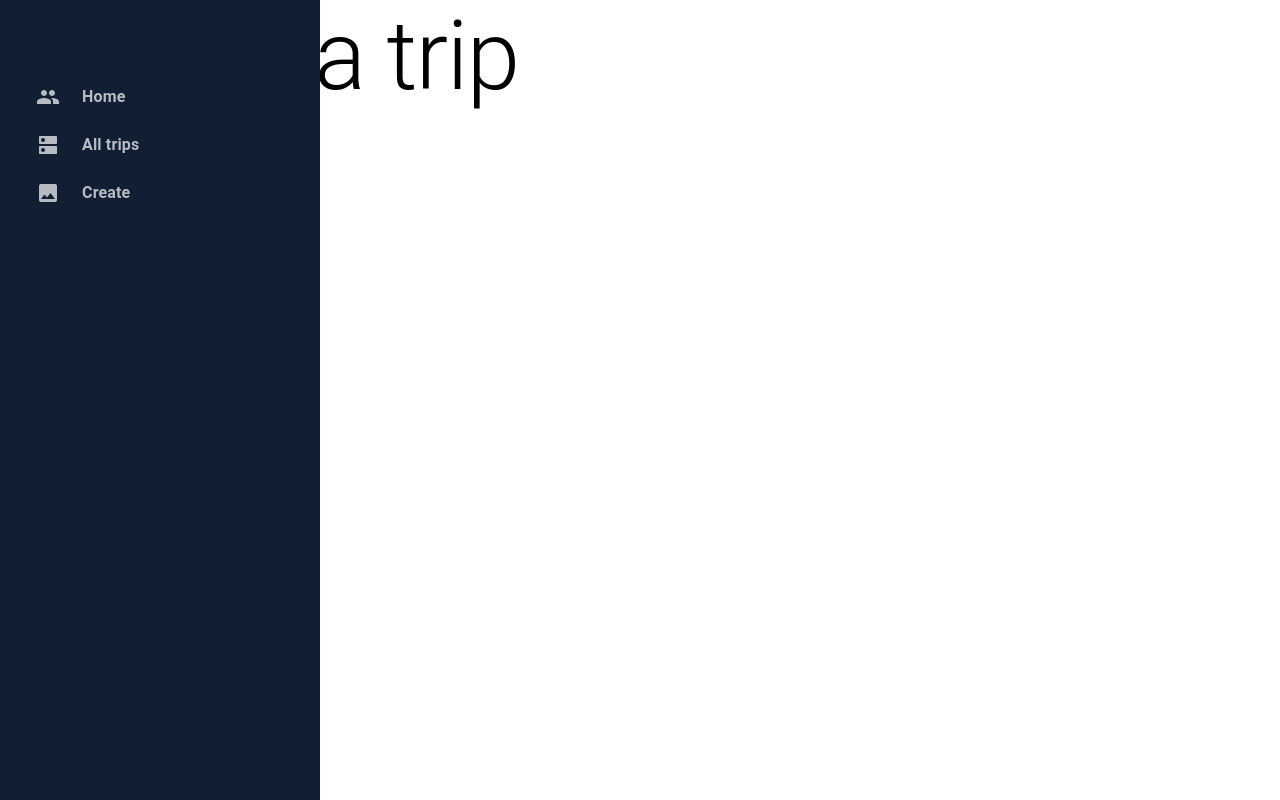
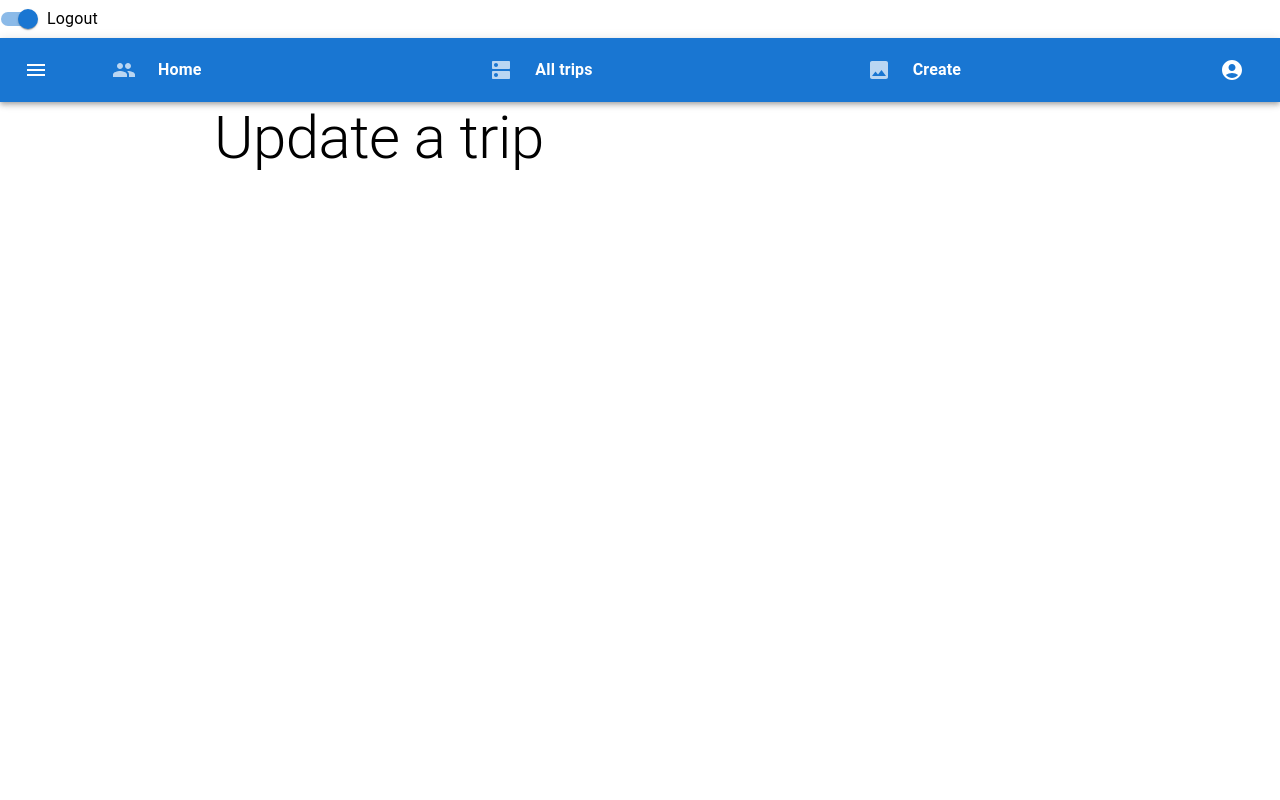
Before and after one commit to axelle-bch/Trips, a React (Create React App) app in the folder trips-frontend/: page /create in a window 1280 px wide. Built offline with nearby package versions, Linux system fonts and the light colour scheme.

Commit message:
Connected backend and frontend

```diff
--- /dev/null
+++ b/trips-frontend/src/api/hooks/useGetAllTrips.ts
@@ -0,0 +1,16 @@
+import {useQuery} from "react-query";
+import apiClient from "../../http-common";
+
+export const useGetAllTrips = () => {
+    return useQuery(
+        "get-all-trips",
+        async () => {
+            return await apiClient.get("/trips");
+        },
+        {
+            onError: (err) => {
+                console.error(err);
+            },
+        }
+    )
+}
--- a/trips-frontend/src/components/Navbar/Navbar.tsx
+++ b/trips-frontend/src/components/Navbar/Navbar.tsx
@@ -1,27 +1,68 @@
 import React from 'react'
-import Drawer from '@mui/material/Drawer';
 import Toolbar from '@mui/material/Toolbar';
-import List from '@mui/material/List';
-import Divider from '@mui/material/Divider';
-import ListItem from '@mui/material/ListItem';
-import ListItemIcon from '@mui/material/ListItemIcon';
-import ListItemText from '@mui/material/ListItemText';
-import { mainNavbarItems } from './navbarItems';
-import { navbarStyles } from './styles';
 import { useNavigate } from "react-router-dom";
+import MenuIcon from '@mui/icons-material/Menu';
+import {
+    AppBar,
+    Box,
+    FormControlLabel,
+    FormGroup,
+    IconButton,
+    ListItem, ListItemIcon, ListItemText,
+    Menu,
+    MenuItem,
+    Switch,
+    Typography
+} from "@mui/material";
+import {AccountCircle} from "@mui/icons-material";
+import {mainNavbarItems} from "./navbarItems";
+import {navbarStyles} from "./styles";
 
 const Navbar = () => {
     const navigate = useNavigate();
+    const [auth, setAuth] = React.useState(true);
+    const [anchorEl, setAnchorEl] = React.useState<null | HTMLElement>(null);
+
+    const handleChange = (event: React.ChangeEvent<HTMLInputElement>) => {
+        setAuth(event.target.checked);
+    };
+
+    const handleMenu = (event: React.MouseEvent<HTMLElement>) => {
+        setAnchorEl(event.currentTarget);
+    };
+
+    const handleClose = () => {
+        setAnchorEl(null);
+    };
 
     return (
-        <Drawer
-            sx={navbarStyles.drawer}
-            variant="permanent"
-            anchor="left"
+        <Box sx={{ flexGrow: 1 }}>
+            <FormGroup>
+
+                <FormControlLabel
+                    control={
+                        <Switch
+                            checked={auth}
+                            onChange={handleChange}
+                            aria-label="login switch"
+                        />
+                    }
+                    label={auth ? 'Logout' : 'Login'}
+                />
+            </FormGroup>
+
+            <AppBar position="static">
+                <Toolbar>
+                    <IconButton
+                        size="large"
+                        edge="start"
+                        color="inherit"
+                        aria-label="menu"
+                        sx={{ mr: 2 }}
                     >
-            <Toolbar />
-            <Divider />
-            <List>
+                        <MenuIcon />
+                    </IconButton>
+
                     {mainNavbarItems.map((item, index) => (
                         <ListItem
                             button
@@ -39,8 +80,42 @@ const Navbar = () => {
                             />
                         </ListItem>
                     ))}
-            </List>
-        </Drawer>
+
+                    {auth && (
+                        <div>
+                            <IconButton
+                                size="large"
+                                aria-label="account of current user"
+                                aria-controls="menu-appbar"
+                                aria-haspopup="true"
+                                onClick={handleMenu}
+                                color="inherit"
+                            >
+                                <AccountCircle />
+                            </IconButton>
+                            <Menu
+                                id="menu-appbar"
+                                anchorEl={anchorEl}
+                                anchorOrigin={{
+                                    vertical: 'top',
+                                    horizontal: 'right',
+                                }}
+                                keepMounted
+                                transformOrigin={{
+                                    vertical: 'top',
+                                    horizontal: 'right',
+                                }}
+                                open={Boolean(anchorEl)}
+                                onClose={handleClose}
+                            >
+                                <MenuItem onClick={handleClose}>Profile</MenuItem>
+                                <MenuItem onClick={handleClose}>My account</MenuItem>
+                            </Menu>
+                        </div>
+                    )}
+                </Toolbar>
+            </AppBar>
+        </Box>
     );
 };
 
--- /dev/null
+++ b/trips-frontend/src/http-common.tsx
@@ -0,0 +1,12 @@
+import axios from "axios";
+
+const baseUrl = "http://localhost:8080/api";
+const token = "Bearer " + "eyJhbGciOiJIUzUxMiJ9.eyJzdWIiOiJhZG1pbiIsImF1dGgiOiJST0xFX0FETUlOLFJPTEVfVVNFUiIsImV4cCI6MTY3MjQyNTM5MH0.aZHuL3CNCHJiLSOWyFLwZ0E3pR9e2-swOlytzOlmJhf3l4FU1fWnbruSH_MCO9G57xsW3ZmGzps7eHG2M7JMuw";
+
+export default axios.create({
+    baseURL: baseUrl,
+    headers: {
+        "Content-type": "application/json",
+        "Authorization": token
+    }
+});
--- a/trips-frontend/src/routes/CreateTrip/CreateTrip.tsx
+++ b/trips-frontend/src/routes/CreateTrip/CreateTrip.tsx
@@ -3,7 +3,7 @@ import {Typography} from "@mui/material";
 export const CreateTrip = () => {
     return (
         <>
-            <Typography variant={"h1"}>Update a trip</Typography>
+            <Typography variant={"h2"}>Update a trip</Typography>
         </>
     )
 }
--- a/trips-frontend/src/routes/Layout/Layout.tsx
+++ b/trips-frontend/src/routes/Layout/Layout.tsx
@@ -1,13 +1,15 @@
 import {Outlet} from "react-router-dom";
 import Navbar from "../../components/Navbar/Navbar";
-
+import {Container} from "@mui/material";
 
 
 export const Layout = () => {
     return (
         <>
-                <Navbar></Navbar>
+            <Navbar></Navbar>
+            <Container maxWidth="md">
                 <Outlet />
+            </Container>
         </>
     )
 }
--- /dev/null
+++ b/trips-frontend/src/routes/TripsList/TripsList.jsx
@@ -0,0 +1,42 @@
+import {Container, Grid, Typography} from "@mui/material";
+import {useQuery, useQueryClient} from "react-query";
+import apiClient from '../../http-common'
+import {useEffect, useState} from "react";
+import {useGetAllTrips} from "../../api/hooks/useGetAllTrips";
+
+export const TripsList = () => {
+
+    const [getResult, setGetResult] = useState(null);
+
+    const formatResponse = (res) => {
+        return JSON.stringify(res, null, 2);
+    };
+
+    const { data, isLoading: isLoadingData, refetch: getData} = useGetAllTrips();
+
+    console.log({data});
+
+    return <>
+        <Typography variant={"h2"}>Trips List</Typography>
+        {data && (
+            <div className="alert alert-secondary mt-2" role="alert">
+                <pre>{JSON.stringify(data.data)}</pre>
+            </div>
+        )}
+    </>
+
+//     return <>
+//         <Container maxWidth="md">
+//             <h1>Trips List</h1>
+//             <Grid container>
+//                 {mockTripsData.map((trip, index) => (
+//                     <Grid item xs={3}>
+//                         <TripsCard trip={trip} />
+//                     </Grid>
+//                 ))}
+//             </Grid>
+//
+//         </Container>
+//     </>
+
+}
--- a/trips-frontend/src/routes/TripsList/TripsList.tsx
+++ /dev/null
@@ -1,37 +0,0 @@
-import {TripsCard} from "../../components/TripCard/TripCard";
-import {Container, Grid} from "@mui/material";
-import {useEffect, useState} from "react";
-import {mockTripsData} from "./mockData";
-import {useQuery, useQueryClient} from "react-query";
-
-export const TripsList = () => {
-
-    // const url = "http://localhost:8080/api/trips";
-    const url = "https://run.mocky.io/v3/5dfec879-2ee1-41a8-8a88-d908c3ed11d6"
-    const token = "Bearer " + "eyJhbGciOiJIUzUxMiJ9.eyJzdWIiOiJhZG1pbiIsImF1dGgiOiJST0xFX0FETUlOLFJPTEVfVVNFUiIsImV4cCI6MTY3MjQyNTM5MH0.aZHuL3CNCHJiLSOWyFLwZ0E3pR9e2-swOlytzOlmJhf3l4FU1fWnbruSH_MCO9G57xsW3ZmGzps7eHG2M7JMuw";
-
-    //const { isLoading, isError, data, error } = useQuery('getTrips', fetchTripsList);
-
-
-    return <>
-        <Container maxWidth="md">
-            <h1>Trips List</h1>
-
-        </Container>
-    </>
-
-//     return <>
-//         <Container maxWidth="md">
-//             <h1>Trips List</h1>
-//             <Grid container>
-//                 {mockTripsData.map((trip, index) => (
-//                     <Grid item xs={3}>
-//                         <TripsCard trip={trip} />
-//                     </Grid>
-//                 ))}
-//             </Grid>
-//
-//         </Container>
-//     </>
-
-}
```
Also changed, not shown: 2 other files (tests, documents, lock files or other folders). Lines whose indentation alone changed are shown as unchanged.
